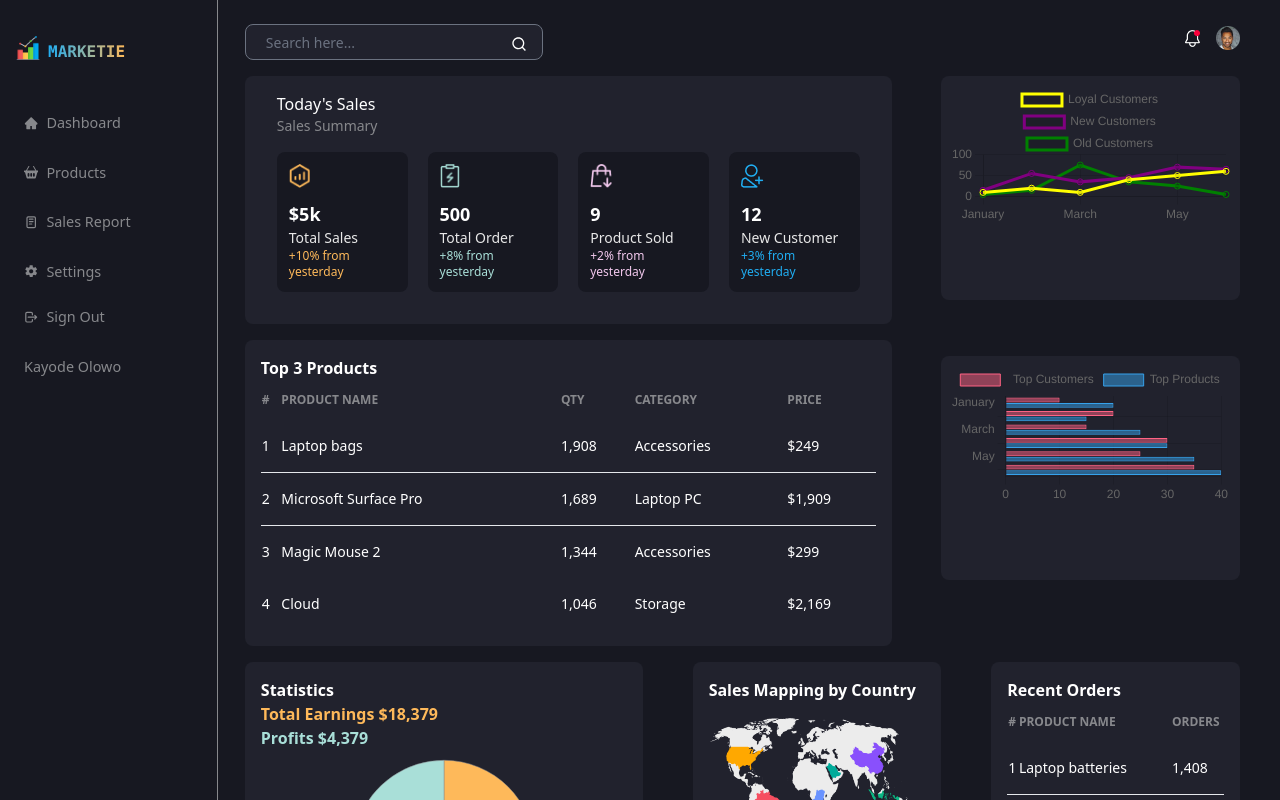
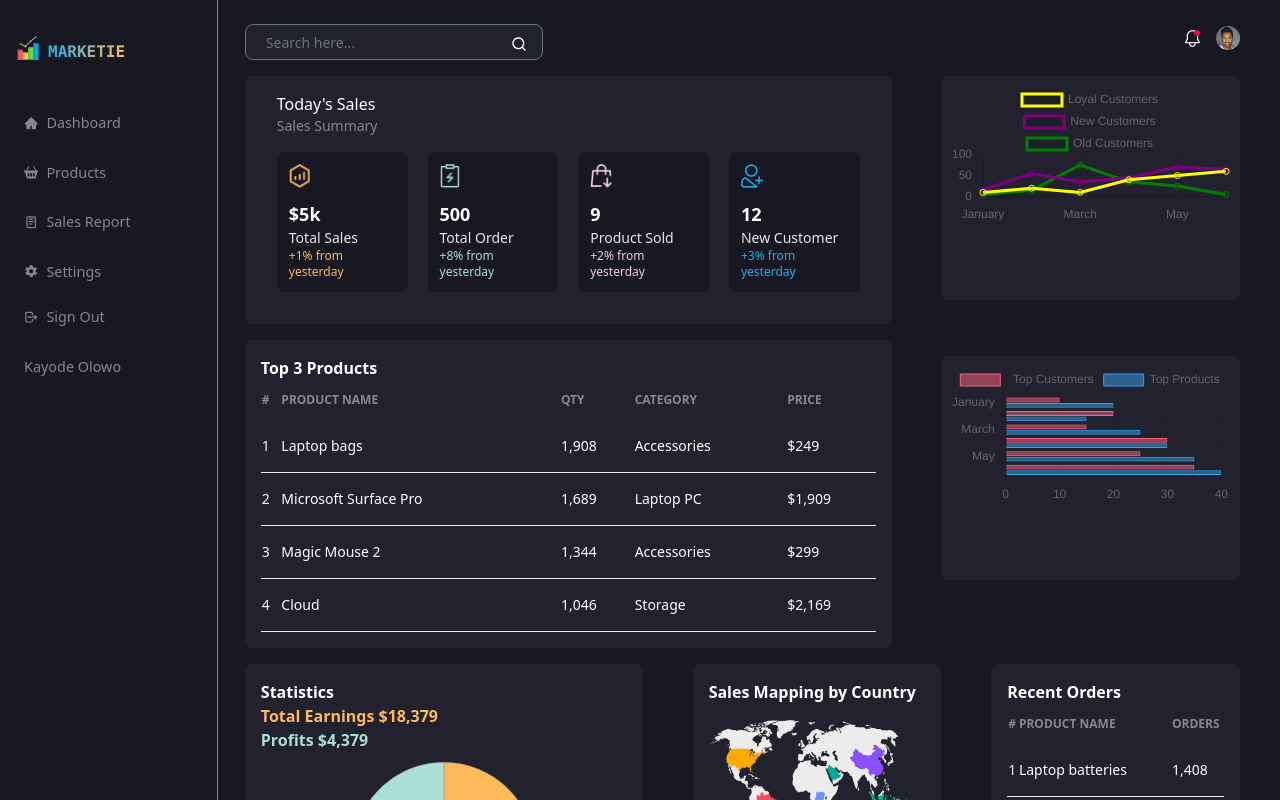
Before and after one commit to kayodeolowo/sales-dashboard, a React (Create React App) app: page / in a window 1280 px wide. Shown: the top 800 px of the page. Built offline with nearby package versions, Linux system fonts and the light colour scheme.

Commit message:
dashboard

```diff
--- a/src/Data/summary.json
+++ b/src/Data/summary.json
@@ -4,7 +4,7 @@
       "image": "./images/sales.png",
       "amount": "$5k",
       "type" : "Total Sales",
-      "des" : "+10% from yesterday"
+      "des" : "+1% from yesterday"
     },
 
     {
--- a/src/Pages/Home.jsx
+++ b/src/Pages/Home.jsx
@@ -42,7 +42,7 @@ const Home = () => {
                             {salesData.map((item) => {
                                 let textColor = '';
 
-                                if (item.des.includes('+10%')) {
+                                if (item.des.includes('+1%')) {
                                     textColor = 'text-yellow';
                                 } else if (item.des.includes('+8%')) {
                                     textColor = 'text-green';
@@ -133,7 +133,7 @@ const Home = () => {
                                             $1,909
                                         </td>
                                     </tr>
-                                    <tr class=" ">
+                                    <tr class=" border-b  dark:border-gray-700">
                                         <th scope="row" class=" py-4 font-medium text-white whitespace-nowrap ">
                                             3
                                         </th>
@@ -152,7 +152,7 @@ const Home = () => {
                                         </td>
                                     </tr>
 
-                                    <tr class=" ">
+                                    <tr class="border-b  dark:border-gray-700 ">
                                         <th scope="row" class=" py-4 font-medium text-white whitespace-nowrap ">
                                             4
                                         </th>
```
